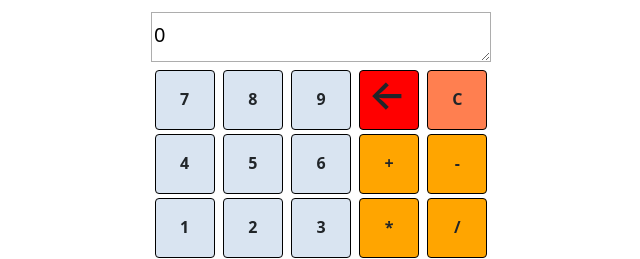
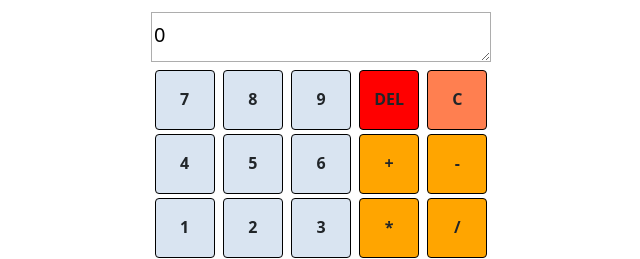
Before and after one commit to hayktermarkosyan/calculator, a plain HTML site: page index.html in a window 1280 px wide. Shown: the part 138-397 px from the top of the page, 319-959 px from the left. Drawn offline with nearby package versions, Linux system fonts and the light colour scheme.

Commit message:
07.02.22-2

```diff
--- a/index.html
+++ b/index.html
@@ -16,7 +16,7 @@
                 <div class="btn calc-btn btn-number" data-number="7">7</div>
                 <div class="btn calc-btn btn-number" data-number="8">8</div>
                 <div class="btn calc-btn btn-number" data-number="9">9</div>
-                <div style="font-size: 2.5rem; padding: 0 12px 6px 8px; background-color: red;" class="btn calc-btn btn-sign" data-sign="del">&#8592;</div>
+                <div style="font-size: 1rem; padding: auto; background-color: red;" class="btn calc-btn btn-sign" data-sign="del">DEL</div>
                 <div class="btn calc-btn btn-c" data-sign="C">C</div>
 
                 <div class="btn calc-btn btn-number" data-number="4">4</div>
```
